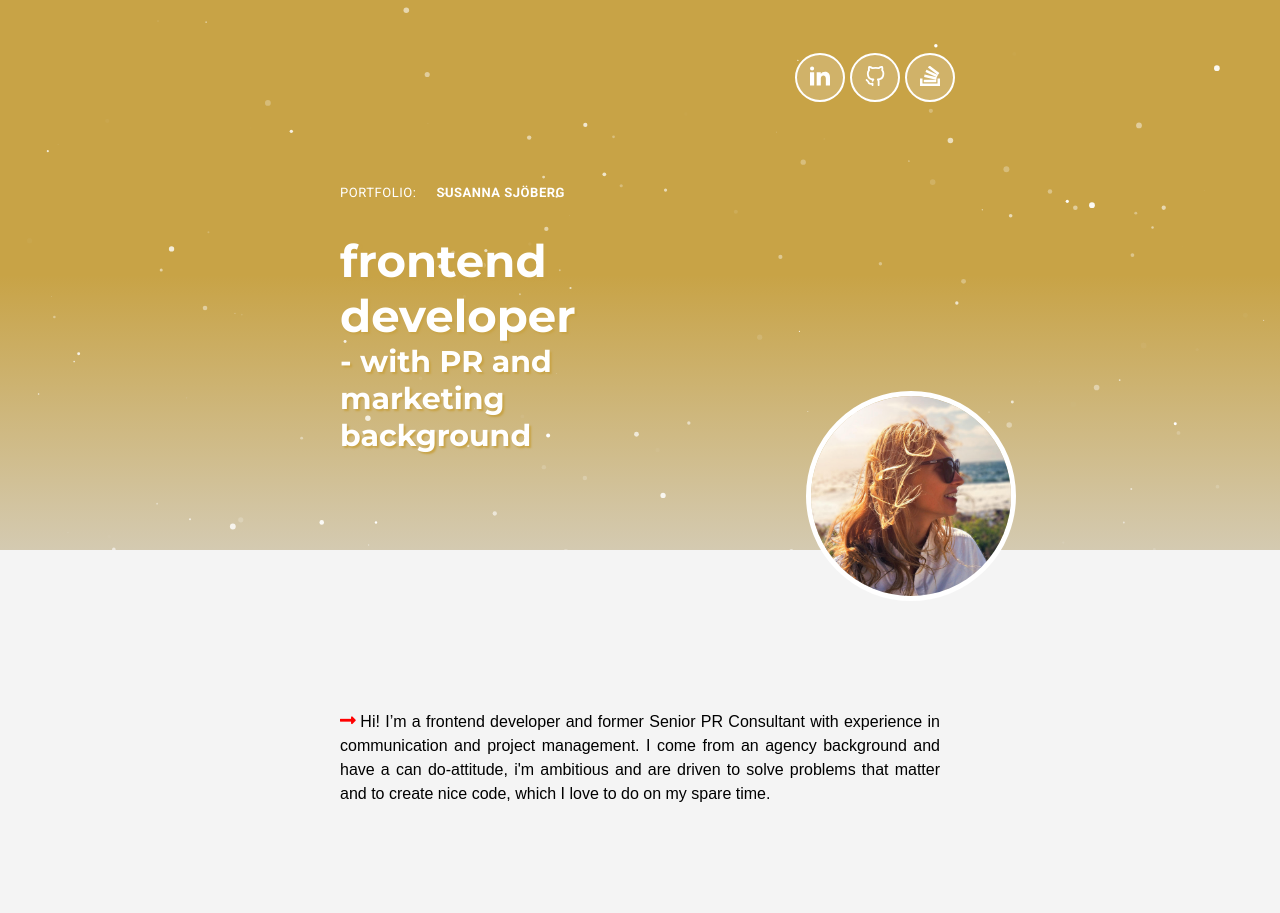
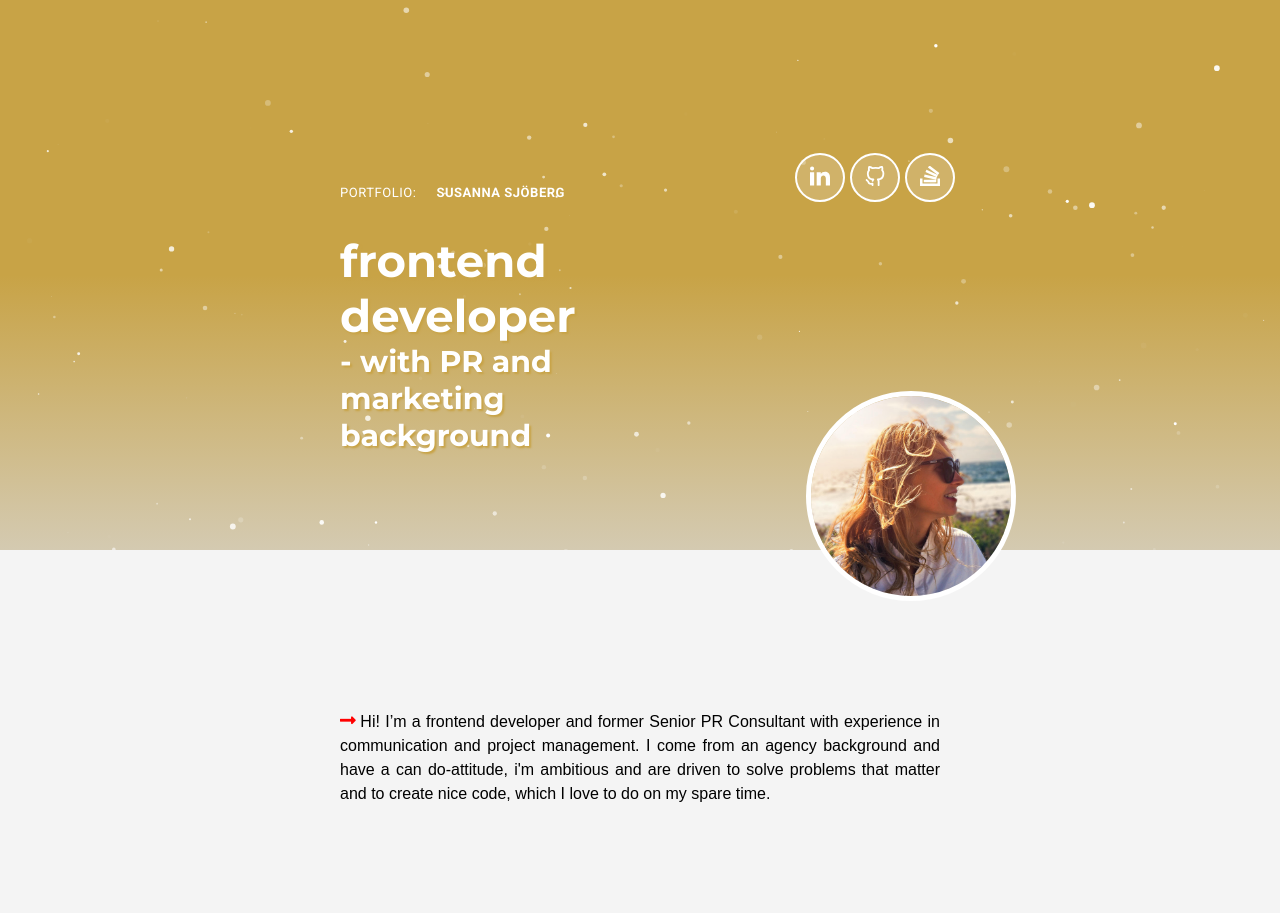
Before and after one commit to SanSjo/my-portfolio, a plain HTML site: page index.html in a window 1280 px wide. Shown: the top 913 px of the page. Drawn offline with nearby package versions, Linux system fonts and the light colour scheme.

Commit message:
changed styling on icons

```diff
--- a/style.css
+++ b/style.css
@@ -95,7 +95,7 @@ span.frontend-title {
   margin-right: 25%;
   position: relative;
   z-index: 1;
-  bottom: 600px;
+  bottom: 500px;
 }
 
 .icon {
```
